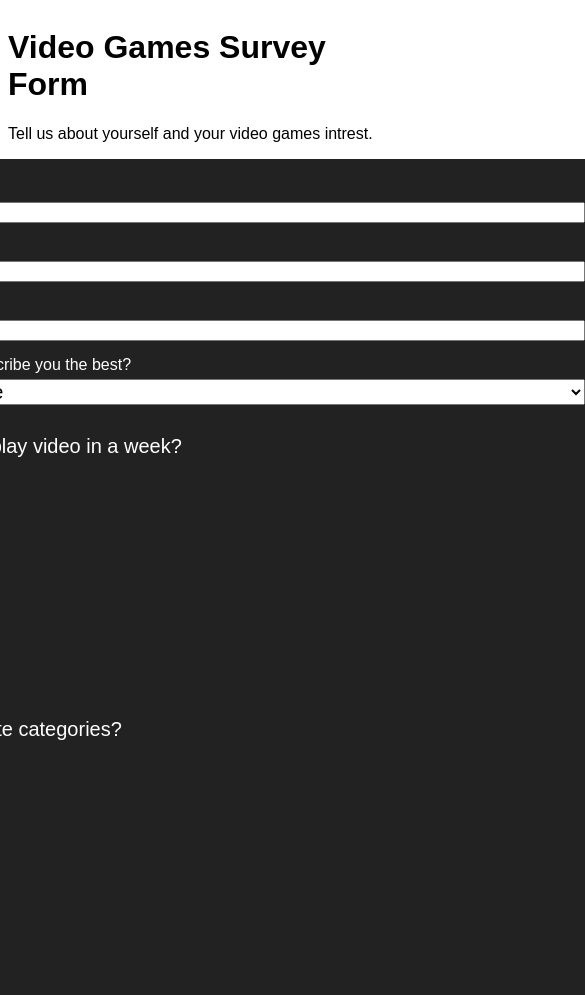
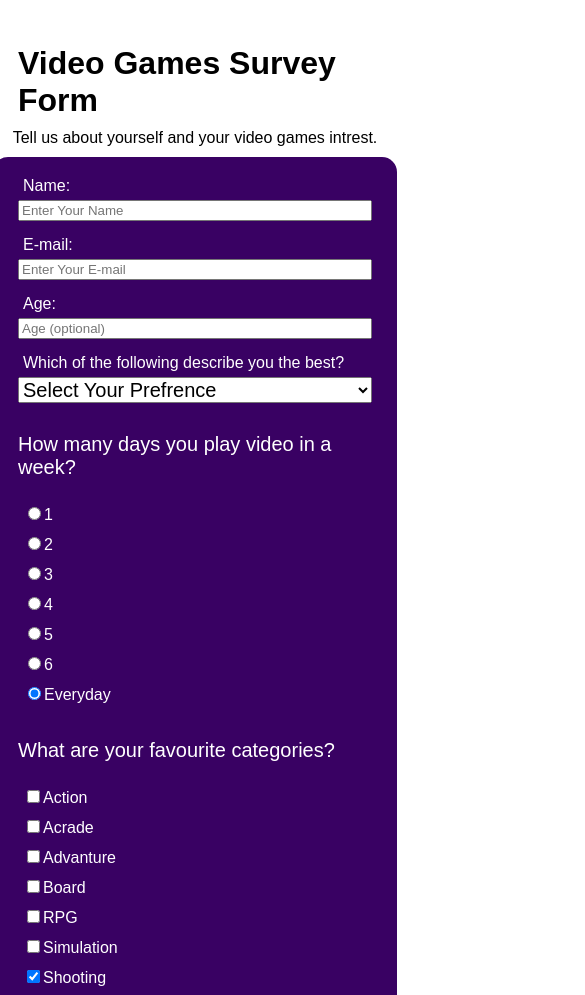
Before and after one commit to Netizen08/project-survey-form, a plain HTML site: page index.html in a window 390 px wide. Shown: the top 995 px of the page, 585 px wide, since content can reach past the window. Drawn offline with Linux system fonts and the light colour scheme.

Commit message:
improved design and added media queries still nedd some design tweaks

```diff
--- a/index.html
+++ b/index.html
@@ -13,7 +13,7 @@
             <h1 id="title">Video Games Survey Form</h1>
             <p id="description">Tell us about yourself and your video games intrest.</p>
         </div>
-        <div id="form-conatiner">
+
         <form id="survey-form">
             <div class="form-unit">
                 <label for="name" id="name-label">Name: </label>
@@ -67,7 +67,7 @@
                 <input type="submit" value="submit">
             </div>
         </form>
-        </div>
+
     </div>
 </body>
 </html>
--- a/styles.css
+++ b/styles.css
@@ -11,14 +11,27 @@ body{
     flex-direction: column;
     justify-content: center;
     align-items: center;
-
+    margin: 40px 0 60px 0;
 
 }
-#survey-form{
-
+#header{
     display: flex;
     flex-direction: column;
-    background-color: #222;
+    justify-content: center;
+    align-items: center;
+}
+#title{
+    margin:5px 10px;
+}
+#header p{
+    margin: 5px 0 10px 0;
+}
+
+#survey-form{
+    border-radius: 15px;
+    display: flex;
+    flex-direction: column;
+    background-color: #390163;
     color: white;
     width: 800px;
     padding: 10px 15px;
@@ -42,3 +55,9 @@ body{
     margin: 10px;
     align-self: center;
 }
+
+@media (max-width:850px) {
+    #survey-form{
+        width: 100%;
+    }
+}
```
Lines whose indentation alone changed are shown as unchanged.
